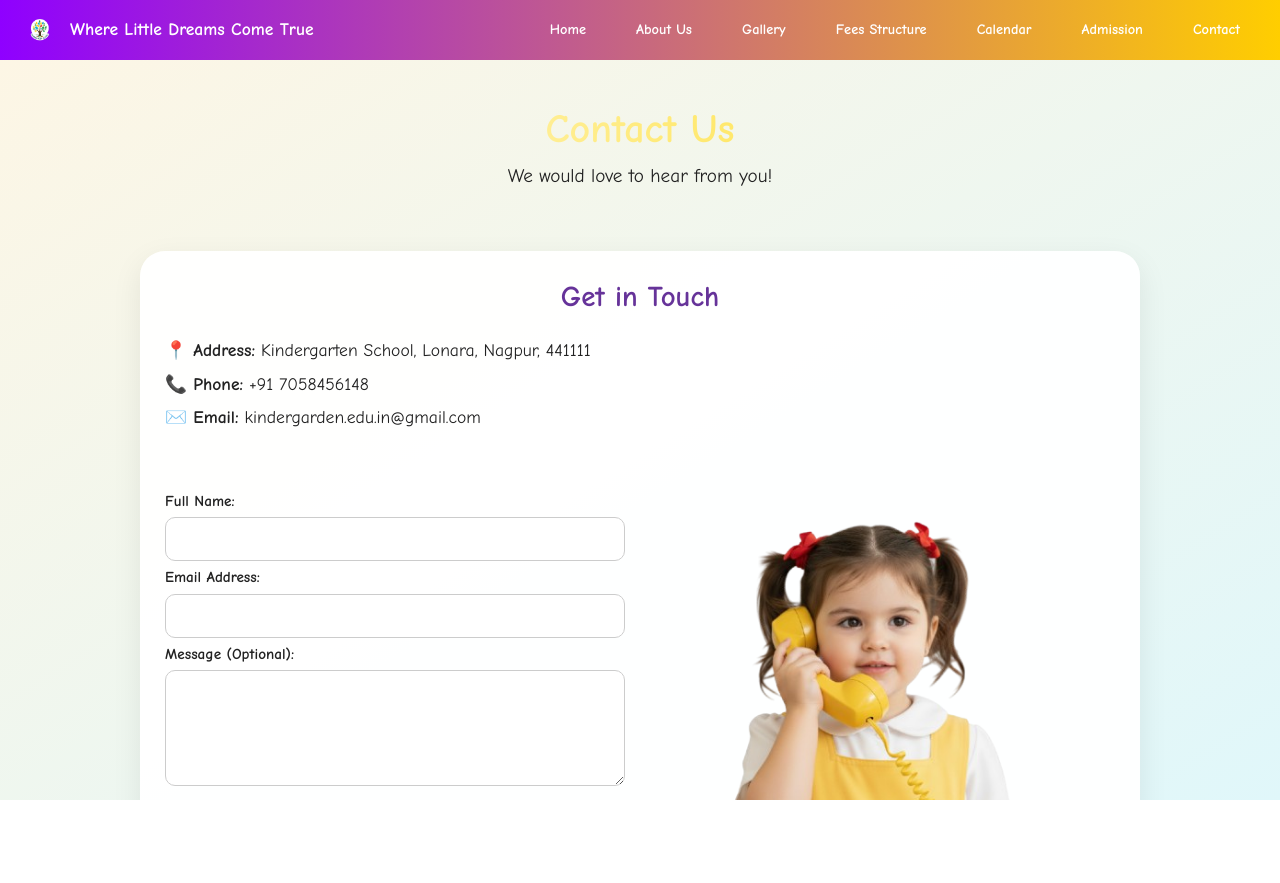
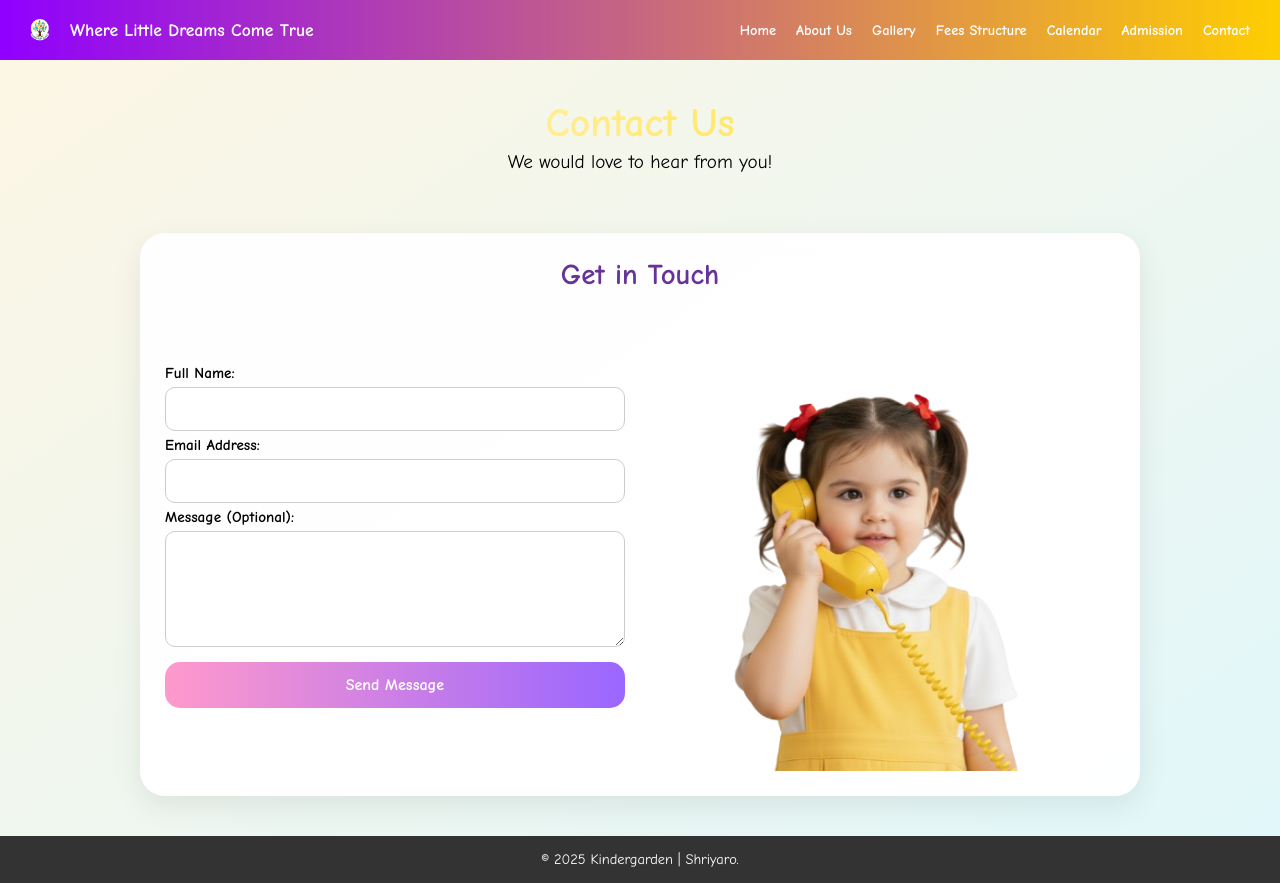
Before and after one commit to yashsawalakhe/KINDERGARDEN-LONARA, a plain HTML site: page contact.html in a window 1280 px wide. Before the commit the page ends 800 px from the top, so only its background shows below. Drawn offline with Linux system fonts and the light colour scheme.

Commit message:
updated files

```diff
--- a/contact.html
+++ b/contact.html
@@ -3,26 +3,12 @@
 <head>
 <meta charset="UTF-8">
 <meta name="viewport" content="width=device-width, initial-scale=1.0">
-  <link rel="stylesheet" href="responsive.css">
-
 <title>Contact Us - Kindergarten School</title>
 <style>
 /* ==== Global Styles ==== */
-    * {
-      margin: 0;
-      padding: 0;
-      box-sizing: border-box;
-      font-family: 'Comic Sans MS', cursive, sans-serif;
-    }
+* { margin:0; padding:0; box-sizing:border-box; font-family: 'Comic Sans MS', cursive, sans-serif; }
+body { background: linear-gradient(to bottom right, #fef6e4, #e0f7fa); min-height:100vh; display:flex; flex-direction:column; }
 
-    body {
-      background: linear-gradient(to bottom right, #fef6e4, #e0f7fa);
-      min-height: 100vh;
-      display: flex;
-      flex-direction: column;
-    }
-
-    /* ==== Navbar ==== */
 header {
   background: linear-gradient(to right, #8f00ff, #ffce00);
   padding: 10px 20px;
@@ -31,69 +17,25 @@
   justify-content: space-between;
   align-items: center;
   flex-wrap: wrap;
-      animation: fadeInDown 1s ease-out;
 }
 
-    header .logo {
-      display: flex;
-      align-items: center;
-      gap: 10px;
-    }
+header .logo { display:flex; align-items:center; gap:10px; }
+header .logo img { width:40px; height:40px; border-radius:50%; }
+header h3 { font-size:1.1rem; }
 
-    header .logo img {
-      width: 40px;
-      height: 40px;
-      border-radius: 50%;
-    }
-
-    header h3 {
-      font-size: 1.1rem;
-    }
-
-    nav {
-      display: flex;
-      flex-wrap: wrap;
-      justify-content: center;
-    }
-
-    nav a {
-      color: white;
-      margin: 5px 10px;
-      text-decoration: none;
-      font-weight: bold;
-      font-size: 0.9rem;
-    }
-
-    nav a:hover {
-      text-decoration: underline;
-    }
-
-    @keyframes fadeInDown {
-      from { opacity: 0; transform: translateY(-40px); }
-      to { opacity: 1; transform: translateY(0); }
-    }
+nav { display:flex; flex-wrap:wrap; justify-content:center; }
+nav a { color:white; margin:5px 10px; text-decoration:none; font-weight:bold; font-size:0.9rem; }
+nav a:hover { text-decoration:underline; }
 
 /* ==== Page Header ==== */
-    .page-header {
-      text-align: center;
-      padding: 40px 20px 20px;
-      animation: slideDown 1s ease;
+.page-header { text-align:center; padding:40px 20px 20px; }
+.page-header h1 {
+  font-size:2.5rem;
+  background: linear-gradient(to right, #ffffff, #ffd700);
+  -webkit-background-clip: text; background-clip:text;
+  -webkit-text-fill-color:transparent; color:transparent;
 }
-
-    .page-header h1 {
-      font-size: 2.5rem;
-      background: linear-gradient(to right, #ffffff, #ffd700);
-      -webkit-background-clip: text;
-      -moz-background-clip: text;
-      background-clip: text;
-      -webkit-text-fill-color: transparent;
-      color: transparent;
-    }
-
-    .page-header p {
-      font-size: 1.2rem;
-      margin-top: 5px;
-    }
+.page-header p { font-size:1.2rem; margin-top:5px; }
 
 /* ==== Contact Box ==== */
 .contact-container {
@@ -103,142 +45,46 @@
   background: rgba(255, 255, 255, 0.95);
   border-radius: 25px;
   box-shadow: 0 10px 30px rgba(0,0,0,0.08);
-      animation: fadeInUp 1.2s ease;
-      width: 90%;
+  width:90%;
 }
 
-    .contact-container h2 {
-      text-align: center;
-      margin-bottom: 20px;
-      color: #663399;
-      font-size: 1.8rem;
-    }
+.contact-container h2 { text-align:center; margin-bottom:20px; color:#663399; font-size:1.8rem; }
 
-    .contact-info p {
-      margin: 8px 0;
-      font-size: 1.1rem;
-    }
+.contact-box { display:flex; align-items:center; justify-content:space-between; gap:30px; flex-wrap:wrap; }
 
-    .contact-box {
-      display: flex;
-      align-items: center;
-      justify-content: space-between;
-      gap: 30px;
-      flex-wrap: wrap;
-    }
+.contact-box form { flex:1; min-width:280px; display:flex; flex-direction:column; }
+.contact-img { flex:1; display:flex; justify-content:center; }
+.contact-img img { max-width:100%; height:auto; border-radius:0; background:transparent; box-shadow:none; }
 
-    .contact-box form {
-      flex: 1;
-      min-width: 280px;
-    }
+label { margin-bottom:5px; font-weight:bold; font-size:0.95rem; }
+input, textarea { padding:12px; margin-bottom:5px; border-radius:10px; border:1px solid #ccc; font-size:1rem; transition:0.3s; width:100%; }
+input:focus, textarea:focus { outline:none; border-color:#9966ff; box-shadow:0 0 6px rgba(153,102,255,0.4); }
 
-    .contact-img {
-      flex: 1;
-      display: flex;
-      justify-content: center;
-    }
+.error { color:red; font-size:0.85rem; margin-bottom:10px; display:none; }
+button { background:linear-gradient(to right, #ff99cc, #9966ff); border:none; color:white; font-size:1rem; font-weight:bold; padding:14px; border-radius:15px; cursor:pointer; transition:0.3s; margin-top:10px; }
+button:hover { transform:scale(1.05); }
 
-    .contact-img img {
-      max-width: 100%;
-      height: auto;
-      border-radius: 0;        /* ✅ No white corners */
-      background: transparent; /* ✅ Transparent bg support */
-      box-shadow: none;        /* ✅ Remove shadow around */
-      animation: fadeInUp 1.2s ease;
-    }
+.success { color:green; margin-top:10px; }
 
-    form {
-      display: flex;
-      flex-direction: column;
-    }
-
-    label {
-      margin-bottom: 5px;
-      font-weight: bold;
-      font-size: 0.95rem;
-    }
-
-    input, textarea {
-      padding: 12px;
-      margin-bottom: 5px;
-      border-radius: 10px;
-      border: 1px solid #ccc;
-      font-size: 1rem;
-      transition: 0.3s;
-      width: 100%;
-    }
-
-    input:focus, textarea:focus {
-      outline: none;
-      border-color: #9966ff;
-      box-shadow: 0 0 6px rgba(153,102,255,0.4);
-    }
-
-    .error {
-      color: red;
-      font-size: 0.85rem;
-      margin-bottom: 10px;
-      display: none;
-    }
-
-    button {
-      background: linear-gradient(to right, #ff99cc, #9966ff);
-      border: none;
-      color: white;
-      font-size: 1rem;
-      font-weight: bold;
-      padding: 14px;
-      border-radius: 15px;
-      cursor: pointer;
-      transition: 0.3s;
-      margin-top: 10px;
-    }
-
-    button:hover {
-      transform: scale(1.05);
-    }
-
-    footer {
-      margin-top: auto;
-      background: #333;
-      color: white;
-      text-align: center;
-      padding: 15px;
-      font-size: 0.9rem;
-    }
-
-    /* ==== Animations ==== */
-    @keyframes slideDown {
-      from { opacity: 0; transform: translateY(-40px); }
-      to { opacity: 1; transform: translateY(0); }
-    }
-
-    @keyframes fadeInUp {
-      from { opacity: 0; transform: translateY(40px); }
-      to { opacity: 1; transform: translateY(0); }
-    }
+footer { margin-top:auto; background:#333; color:white; text-align:center; padding:15px; font-size:0.9rem; }
 
 /* ==== Responsive ==== */
 @media (max-width: 768px) {
-      .contact-box {
-        flex-direction: column;
-      }
-      .contact-img {
-        margin-top: 20px;
-      }
+  .contact-box { flex-direction: column; }
+  .contact-img { margin-top:20px; }
 }
 </style>
 </head>
 <body>
 
-  <!-- ✅ Navbar -->
+<!-- Navbar -->
 <header>
   <div class="logo">
     <img src="logo.png" alt="School Logo">
     <h3>Where Little <span>Dreams</span> Come True</h3>
   </div>
   <nav>
-      <a href="index.html">Home</a>
+    <a href="Index.html">Home</a>
     <a href="about.html">About Us</a>
     <a href="gallery2.html">Gallery</a>
     <a href="fees.html">Fees Structure</a>
@@ -257,13 +103,6 @@
 <div class="contact-container">
   <h2>Get in Touch</h2>
 
-    <div class="contact-info">
-      <p><strong>📍 Address:</strong> Kindergarten School, Lonara, Nagpur, 441111</p>
-      <p><strong>📞 Phone:</strong> +91 7058456148</p>
-      <p><strong>✉️ Email:</strong> kindergarden.edu.in@gmail.com</p>
-    </div>
-
-    <!-- ===== CONTACT FORM + IMAGE ===== -->
   <div class="contact-box">
     <!-- Form -->
     <form id="contactForm">
@@ -279,9 +118,10 @@
       <textarea id="message" name="message" rows="5"></textarea>
 
       <button type="submit">Send Message</button>
+      <div id="successMsg" class="success"></div>
     </form>
 
-      <!-- Transparent Image -->
+    <!-- Image -->
     <div class="contact-img">
       <img src="contact us 2.png" alt="Child on phone">
     </div>
@@ -292,67 +132,47 @@
   <p>&copy; 2025 Kindergarden | Shriyaro.</p>
 </footer>
 
-  <!-- ===== JavaScript to send data to backend ===== -->
 <script>
 const contactForm = document.getElementById("contactForm");
+const nameError = document.getElementById("nameError");
+const emailError = document.getElementById("emailError");
+const successMsg = document.getElementById("successMsg");
 
 contactForm.addEventListener("submit", async (e) => {
   e.preventDefault();
-
-      const nameInput = document.getElementById("name");
-      const emailInput = document.getElementById("email");
-      const name = nameInput.value.trim();
-      const email = emailInput.value.trim();
-
-      const nameError = document.getElementById("nameError");
-      const emailError = document.getElementById("emailError");
-
-      // Hide errors by default
   nameError.style.display = "none";
   emailError.style.display = "none";
+  successMsg.textContent = "";
+
+  const name = contactForm.name.value.trim();
+  const email = contactForm.email.value.trim();
+  const message = contactForm.message.value.trim();
 
   let isValid = true;
-
-      // ✅ Name validation
-      if (name.length < 3) {
-        nameError.style.display = "block";
-        isValid = false;
-      }
-
-      // ✅ Email validation (fixed regex)
-      // --- CORRECT PATTERN: use single backslashes inside regex literal ---
+  if (name.length < 3) { nameError.style.display = "block"; isValid = false; }
   const emailPattern = /^[^\s@]+@[^\s@]+\.[^\s@]+$/;
-      if (!emailPattern.test(email)) {
-        emailError.style.display = "block";
-        isValid = false;
-      }
-
+  if (!emailPattern.test(email)) { emailError.style.display = "block"; isValid = false; }
   if (!isValid) return;
 
-      const formData = new FormData(contactForm);
-      const data = Object.fromEntries(formData.entries());
-
   try {
-        const response = await fetch("http://localhost:5000/api/contact", {
+    const res = await fetch("http://localhost:5000/api/contact", {
       method: "POST",
       headers: { "Content-Type": "application/json" },
-          body: JSON.stringify(data)
+      body: JSON.stringify({ name, email, message })
     });
-
-        const result = await response.json();
+    const result = await res.json();
     if (result.success) {
-          alert("✅ Your message has been sent!");
+      successMsg.textContent = "✅ Your message has been sent!";
       contactForm.reset();
     } else {
-          alert("❌ Error: " + result.error);
+      successMsg.textContent = "❌ Error: " + result.error;
     }
   } catch (err) {
-        alert("⚠️ Could not connect to server.");
+    successMsg.textContent = "⚠️ Could not connect to server.";
     console.error(err);
   }
 });
 </script>
 
 </body>
-
 </html>
```
Also changed, not shown: admin.html (+8 -8 lines), admission.html (+2 -2 lines). Lines whose indentation alone changed are shown as unchanged.
